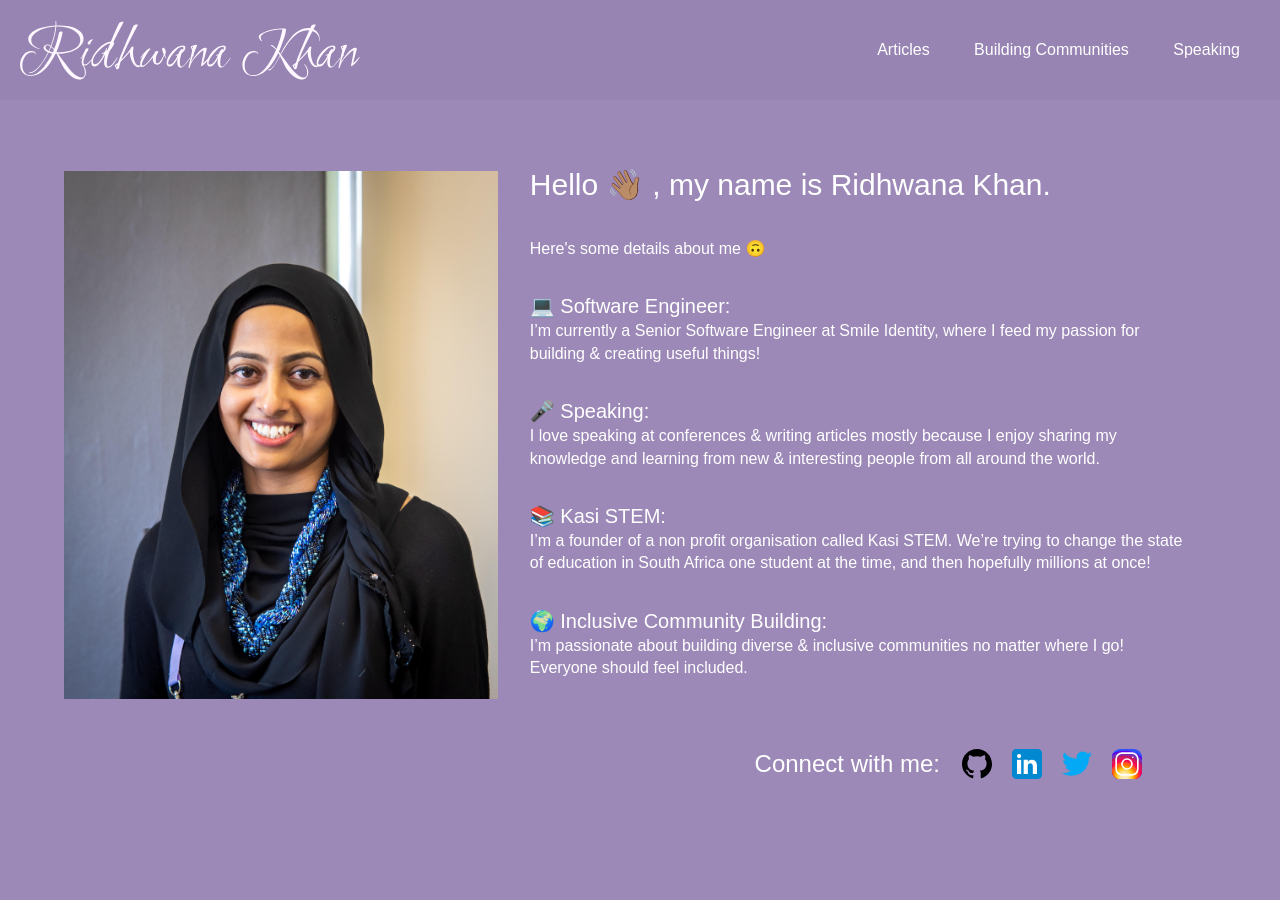
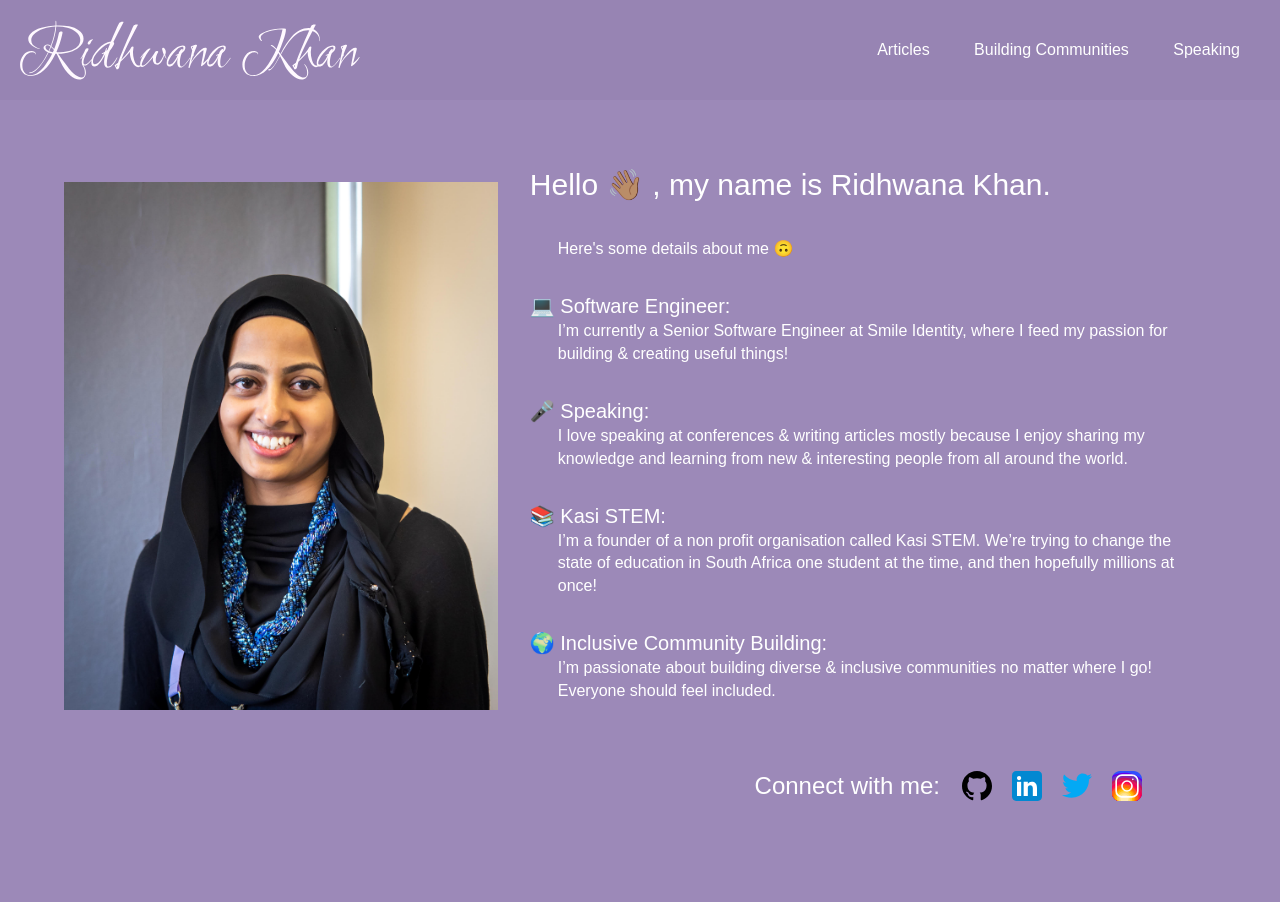
Before and after one commit to Ridhwana/Ridhwana.github.io, a Jekyll site: the page built from index.md, in a window 1280 px wide. Built offline with Jekyll 4.4.1, drawn with Linux system fonts in a browser that asks for light colours.

Commit message:
chore: update the margin

```diff
--- a/css/_sass/home.sass
+++ b/css/_sass/home.sass
@@ -22,3 +22,6 @@
 
 .home__description-item-header
   font-size: $h3-font-size
+
+.home__description-item-content
+  margin-left: 28px
```
